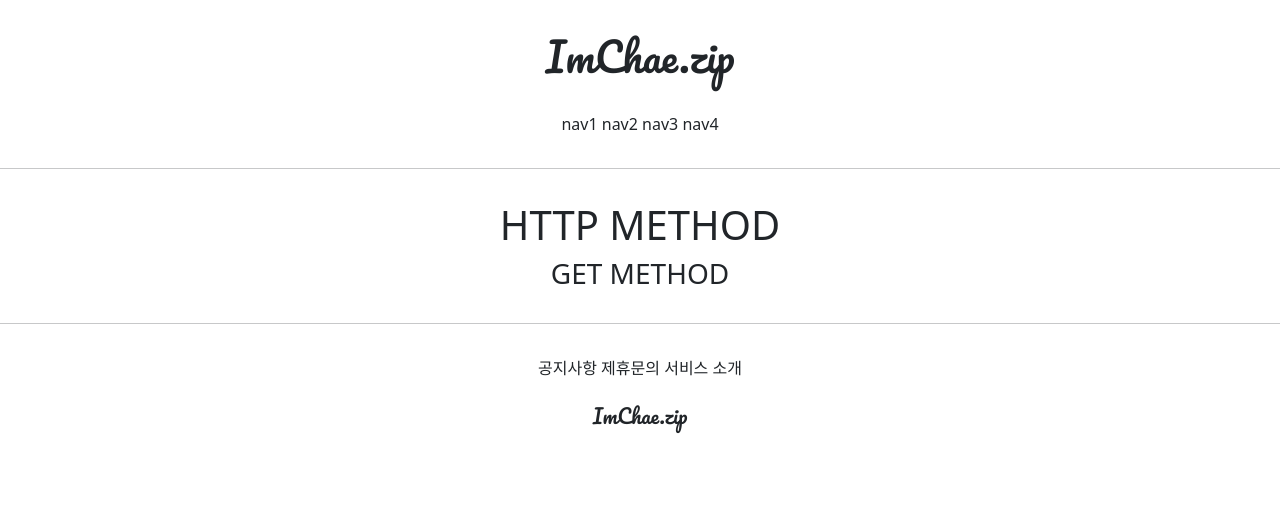
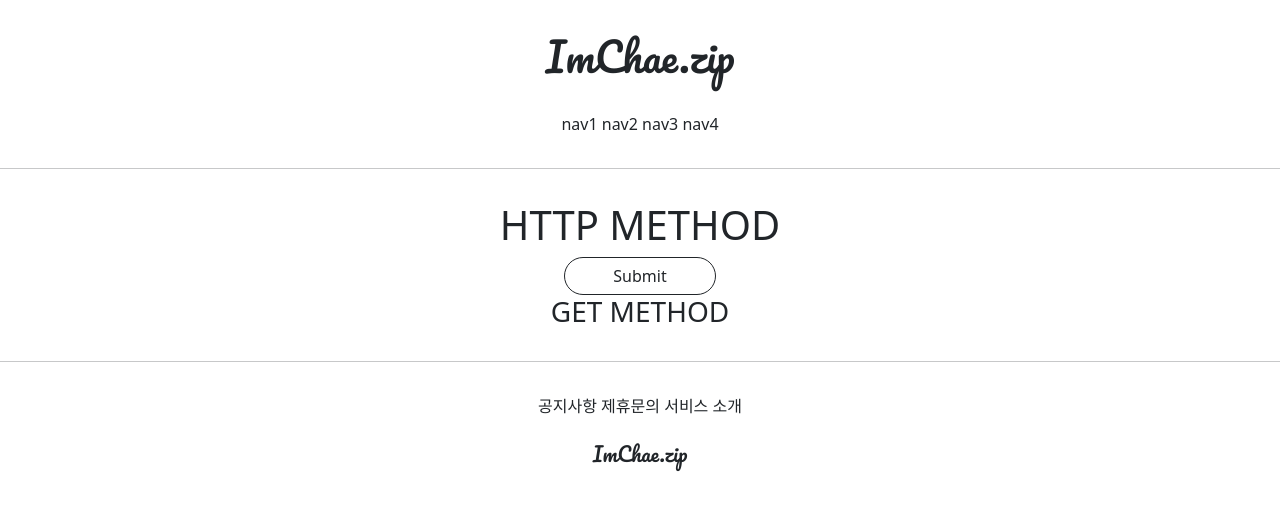
Before and after one commit to chaejinims2/gis_4ban_1, a Django app: page /accounts/hello_world/ in a window 1280 px wide. Shown: the top 510 px of the page. Run offline with Django 3.2, Linux system fonts and the light colour scheme; parts of the project's set-up code (start-up, migrations or seed data) failed here and were passed over.

Commit message:
7/9 4ban class commit 3 Migration

```diff
--- a/accountapp/templates/accountapp/hello_world.html
+++ b/accountapp/templates/accountapp/hello_world.html
@@ -5,8 +5,12 @@
     <div style="margin: 2rem; text-align: center">
         <h1>HTTP METHOD</h1>
 
+        <form action="/accounts/helloworld/" method="POST">
+            {% csrf_token %}
+            <input type="submit" class="btn btn-outline-dark rounded-pill px-5">
+        </form>
+
         <h3>{{ text }}</h3>
-
 
     </div>
 
```
